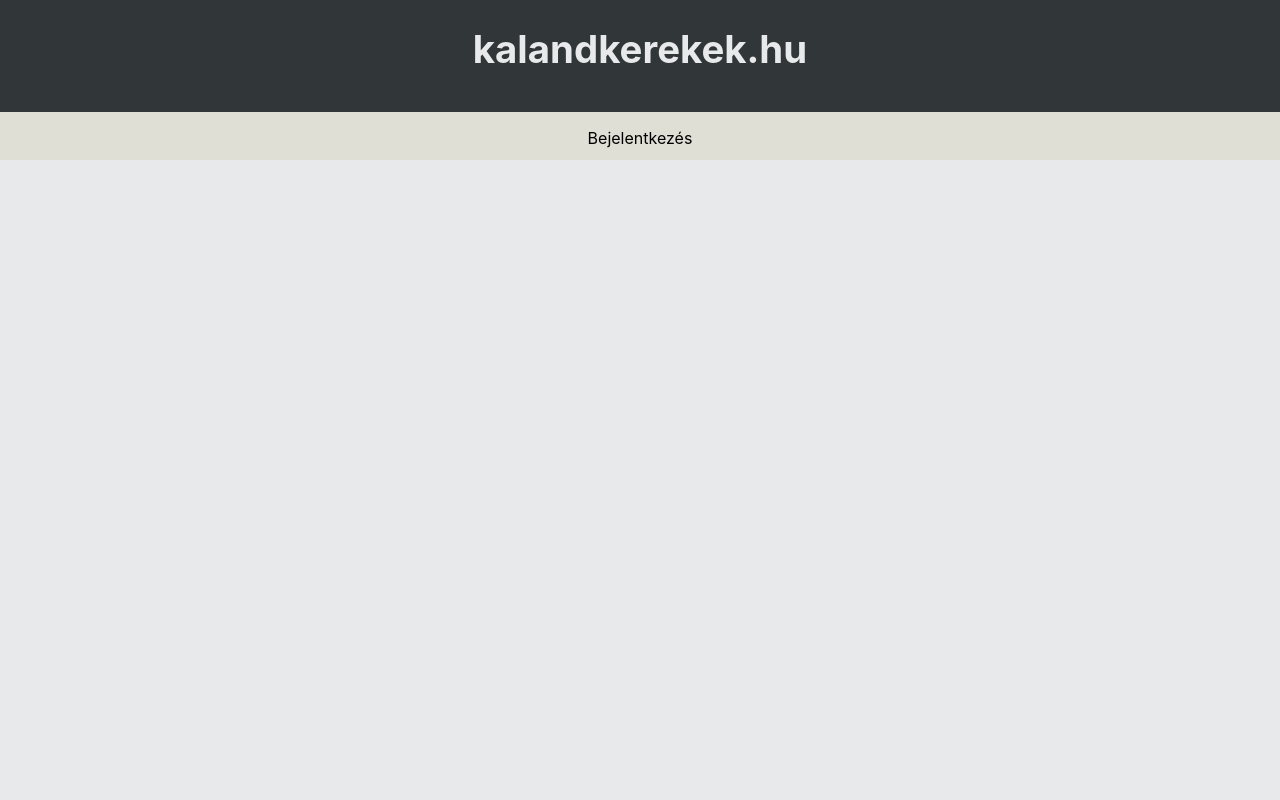
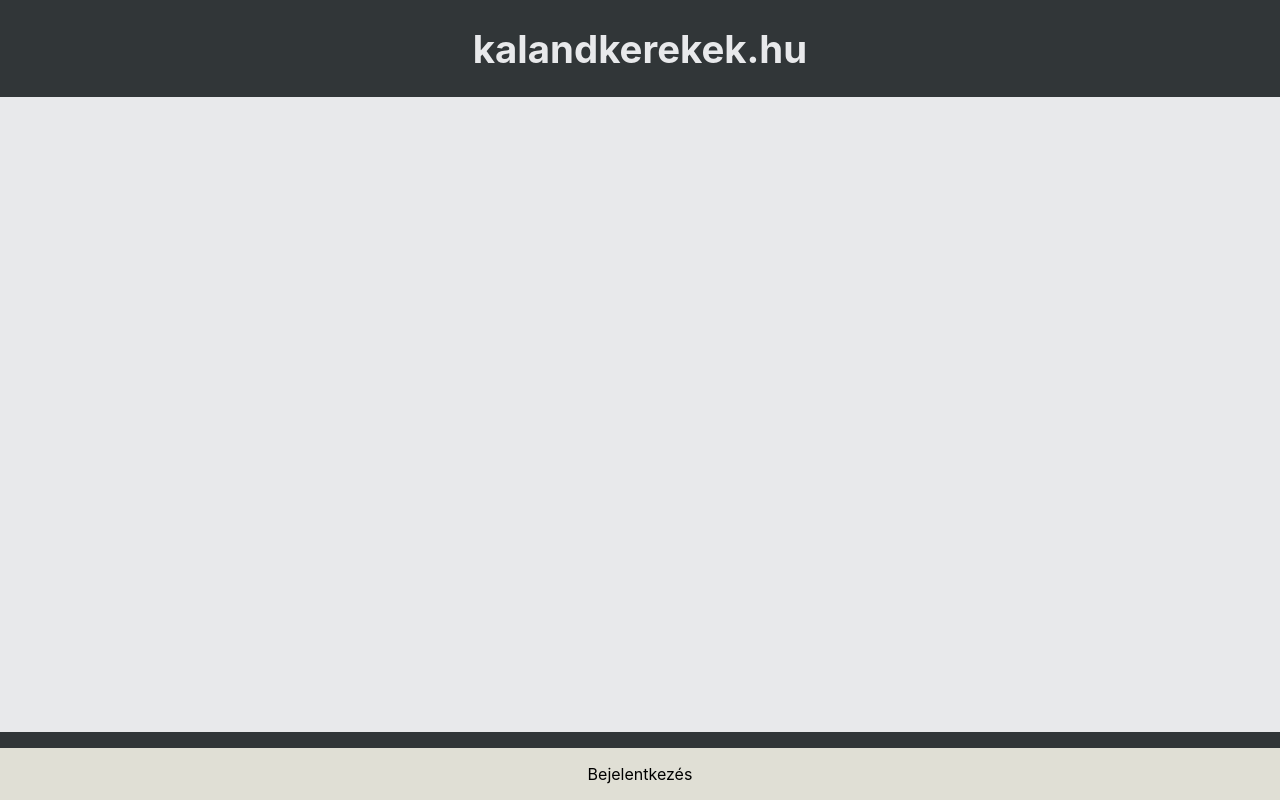
Before and after one commit to jatfield/spoket-frontend, a React (Create React App) app: page / in a window 1280 px wide. Built offline with nearby package versions, Linux system fonts and the light colour scheme; no server answers.

Commit message:
nav to bottom, participantlist on buttton

```diff
--- a/src/App.css
+++ b/src/App.css
@@ -3,7 +3,8 @@
   --above-modal-backdrop-z: 702;
 }
 
-* { box-sizing: border-box; }
+* { box-sizing: border-box;
+  }
 
 .app {
   display: grid;
@@ -11,12 +12,12 @@
   width: 100vw;
 
   grid-template-columns: 1fr;
-  grid-template-rows: 7rem 3rem 4fr;
+  grid-template-rows: 1fr 10fr 1fr;
   /* elnevezi a sorokat is "header-start / header-end": header kezdetétől a végéig*/
   grid-template-areas:
     "header"
-    "navbar"
-    "main";
+    "main"
+    "navbar";
   background-color: #e8e9eb;
 }
 
@@ -37,6 +38,7 @@
   display: grid;
   background-color: #e0dfd5;
   justify-items: center;
+  border-top: 1rem solid #313638;
 }
 
 .app__main {
@@ -56,5 +58,5 @@ button {
   background-color: #f09d51;
   border-radius: 5%;
   border: 1px solid black;
-  /*box-shadow: 4px 2px 2px #f06543;*/
+  cursor: pointer;
 }
--- a/src/trips/components/TripOwner.js
+++ b/src/trips/components/TripOwner.js
@@ -20,9 +20,10 @@ const TripOwner = (props) => {
       <Modal show = {showParticipants} onCancel = {hideParticipants} title = "Résztvevők és jelentkezők">
         <TripParticipants trip = {props.trip} user = {props.user} approvalSent = {props.approvalSent} />
       </Modal>
-      <div className="trip__tripowner_data" onClick = {handleTripParticipantsClick}>
+      <div className="trip__tripowner_data">
         <div className="tripowner_data__toapprove">Jelentkezők : {props.applied.length}</div>
       </div>
+      <button onClick = {handleTripParticipantsClick}>Résztvevők listája</button>
     </React.Fragment>
   )
 
--- a/src/trips/pages/TripsList.css
+++ b/src/trips/pages/TripsList.css
@@ -1,5 +1,6 @@
 .trips {
   display: grid;
+  cursor: default;
 }
 
 .trips__trip {
```
